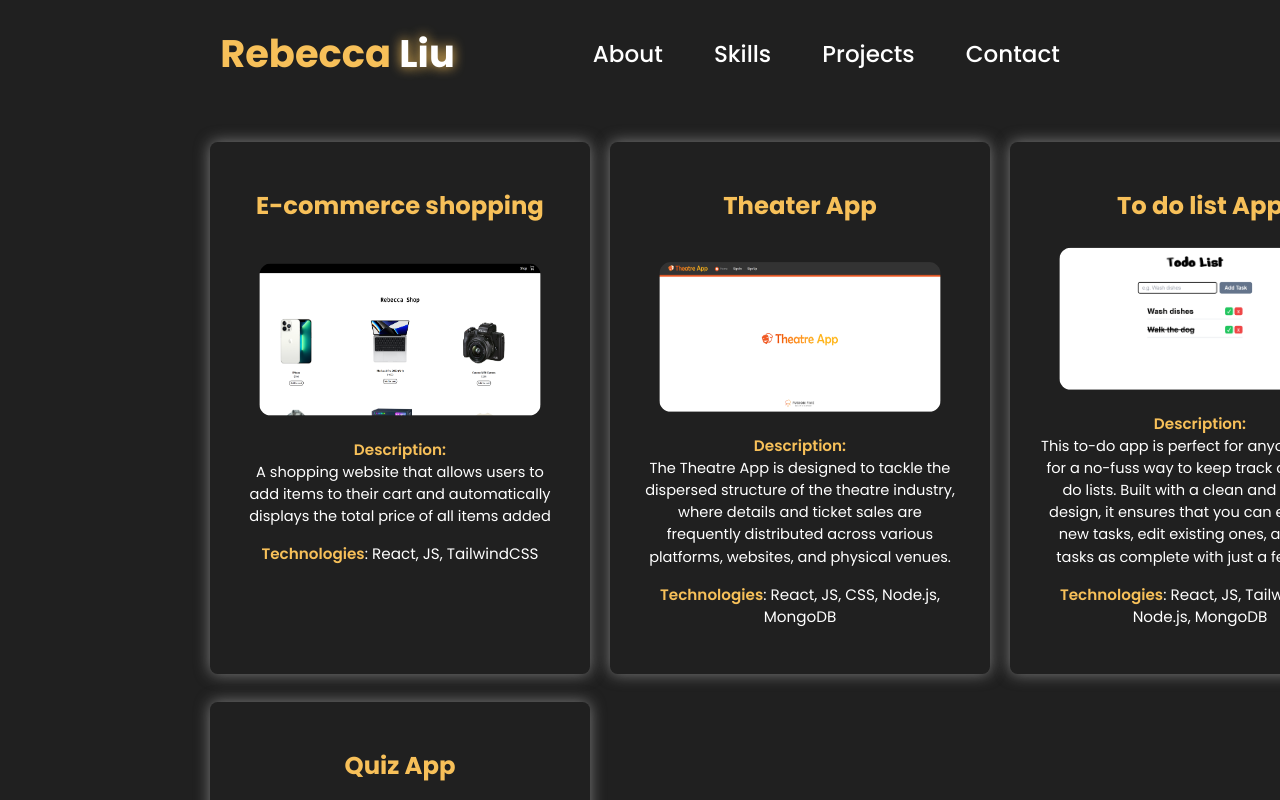
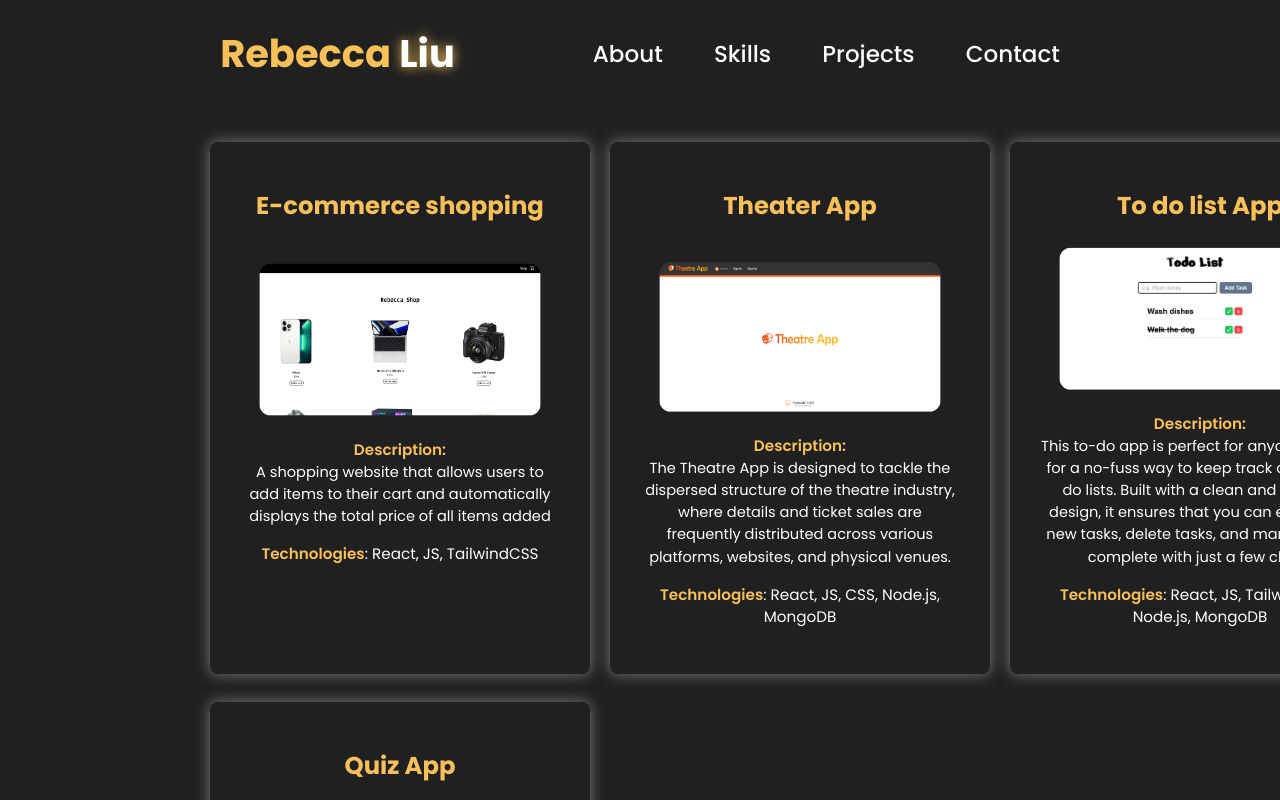
Before and after one commit to uilacceb/portfolio, a React (Vite) app in the folder client/: page /projects in a window 1280 px wide. Shown: the top 800 px of the page. Built offline with nearby package versions, Linux system fonts and the light colour scheme.

Commit message:
modified description for prjects

```diff
--- a/client/src/pages/Projects.jsx
+++ b/client/src/pages/Projects.jsx
@@ -36,7 +36,7 @@ const Projects = () => {
           <ProjectCard
             title="To do list App"
             img={p3}
-            description="This to-do app is perfect for anyone looking for a no-fuss way to keep track of their to-do lists. Built with a clean and intuitive design, it ensures that you can easily add new tasks, edit existing ones, and mark tasks as complete with just a few clicks."
+            description="This to-do app is perfect for anyone looking for a no-fuss way to keep track of their to-do lists. Built with a clean and intuitive design, it ensures that you can easily add new tasks, delete tasks, and mark tasks as complete with just a few clicks."
             technologies="React, JS, TailwindCSS, Node.js, MongoDB"
           />
         </Link>
--- a/client/src/pages/css/projectCard.css
+++ b/client/src/pages/css/projectCard.css
@@ -57,7 +57,7 @@ a {
 .pc-container:hover {
   transition: 0.5s ease;
   transform: scale(1.005);
-  box-shadow: 0 0 40px rgba(255, 210, 96, 0.508);
+  box-shadow: 0 0 40px rgba(255, 210, 96, 0.881);
 }
 
 @media only screen and (max-width: 1025px) {
```
